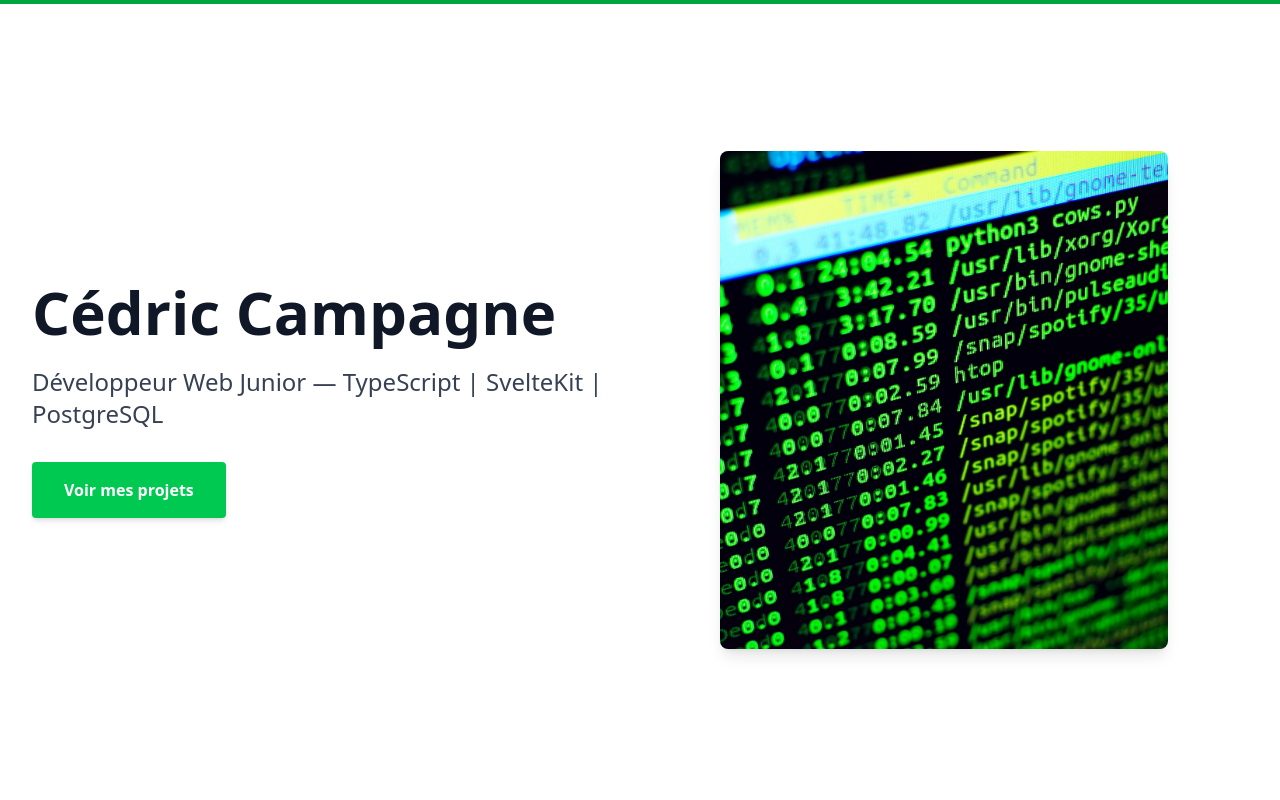
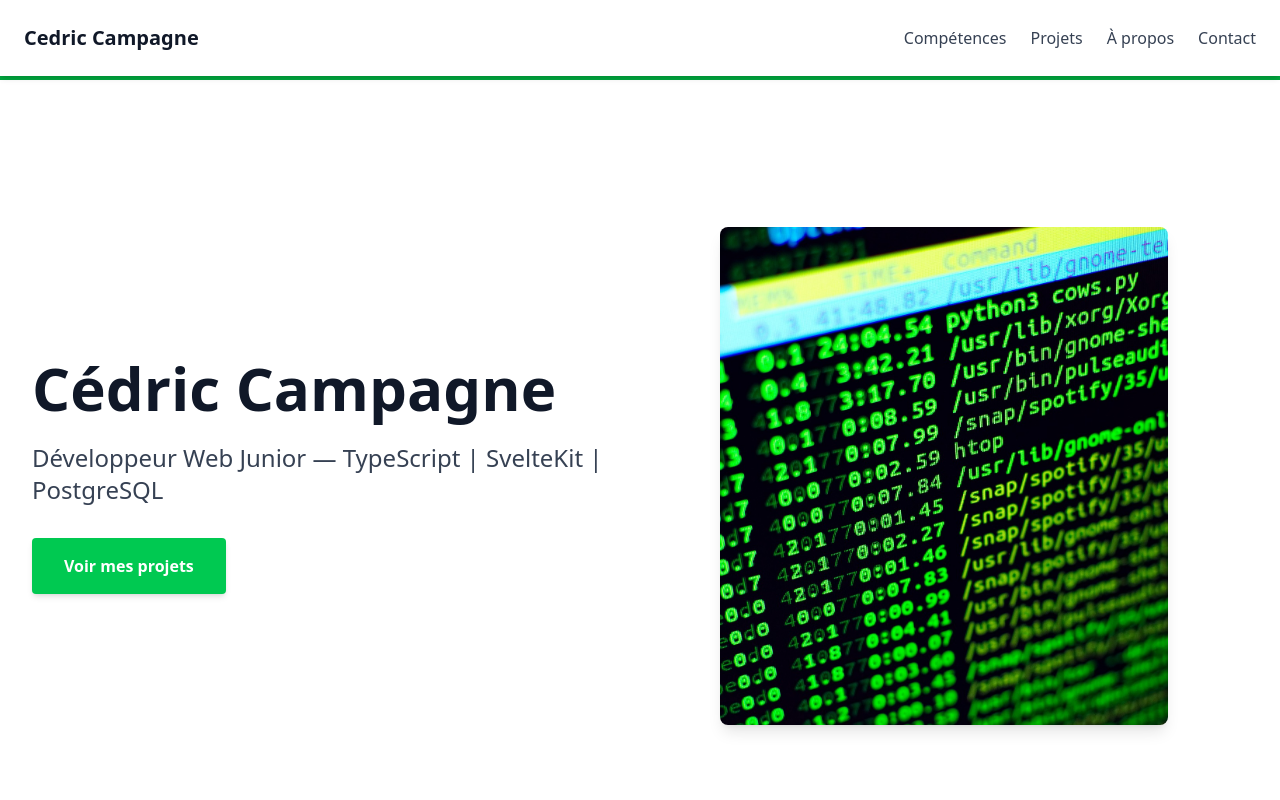
Before and after one commit to CedricCampagne/Portfolio, a SvelteKit app: page / in a window 1280 px wide. Shown: the top 800 px of the page. Built offline with nearby package versions, Linux system fonts and the light colour scheme.

Commit message:
ajout du header dans le layout principal

```diff
--- /dev/null
+++ b/src/lib/sections/Header.svelte
@@ -0,0 +1,17 @@
+<script lang="ts">
+  const links = [
+    { name: "Compétences", href: "#skills" },
+    { name: "Projets", href: "#projects" },
+    { name: "À propos", href: "#about" },
+    { name: "Contact", href: "#contact" }
+  ];
+</script>
+
+<header class="flex justify-between items-center p-6 bg-white shadow-md sticky top-0 z-50">
+  <h1 class="text-xl font-bold text-gray-900">Cedric Campagne</h1>
+  <nav class="space-x-6">
+    {#each links as link, i (i)}
+      <a href={link.href} class="text-gray-700 hover:text-green-500">{link.name}</a>
+    {/each}
+  </nav>
+</header>
--- a/src/routes/+page.svelte
+++ b/src/routes/+page.svelte
@@ -3,6 +3,7 @@
 	import About from "$lib/sections/About.svelte";
 	import Skills from "$lib/sections/Skills.svelte";
 	import Projects from "$lib/sections/Projects.svelte";
+	import Header from "$lib/sections/Header.svelte";
 
 	const projectsData = [
 		{
@@ -21,6 +22,7 @@
 </script>
 
 <main>
+	<Header />
 	<Hero />
 	<About />
 	<Skills />
```
Lines whose indentation alone changed are shown as unchanged.
